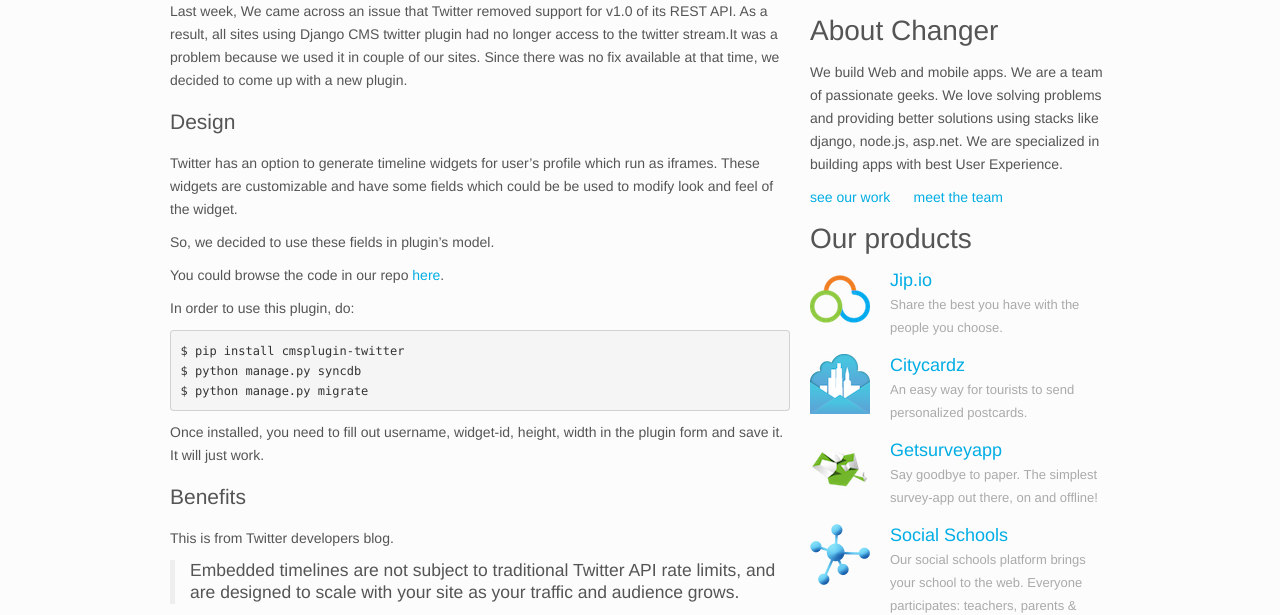
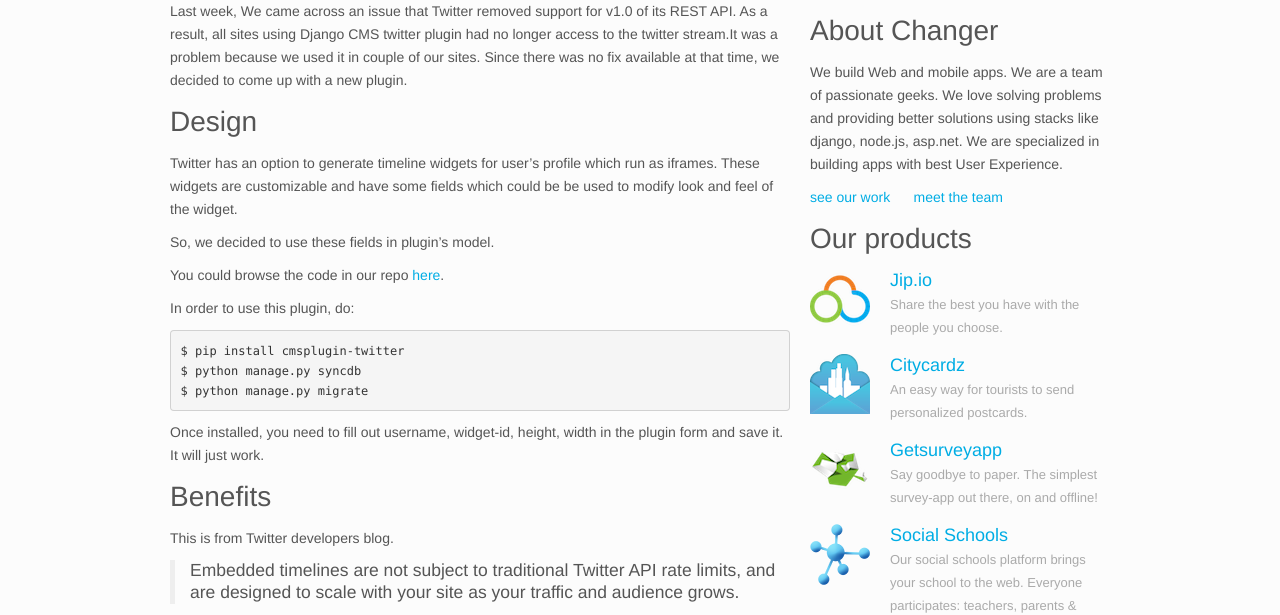
Before and after one commit to maddy9859/devlog, a Jekyll site: the page built from _posts/2013-07-03-Twitter-Plugin-For-Django-CMS.md, in a window 1280 px wide. Shown: the part 206-821 px from the top of the page. Built offline with Jekyll 4.4.1, drawn with Linux system fonts in a browser that asks for light colours; Markdown is read by kramdown in place of the engine named in the settings; comment, search, counter and statistics services are not loaded.

````diff
--- a/_posts/2013-07-03-Twitter-Plugin-For-Django-CMS.md
+++ b/_posts/2013-07-03-Twitter-Plugin-For-Django-CMS.md
@@ -9,7 +9,7 @@ author: vinitcool76
 
 Last week, We came across an issue that Twitter removed support for v1.0 of its REST API. As a result, all sites using Django CMS twitter plugin had no longer access to the twitter stream.It was a problem because we used it in couple of our sites. Since there was no fix available at that time, we decided to come up with a new plugin.
 
-### Design
+## Design
 
 
 Twitter has an option to generate timeline widgets for user's profile which run as iframes. These widgets are customizable and have some fields which could be be used to modify look and feel of the widget.
@@ -27,7 +27,7 @@ $ python manage.py migrate
 ```
 Once installed, you need to fill out username, widget-id, height, width in the plugin form and save it. It will just work.
 
-### Benefits
+## Benefits
 
 
 This is from Twitter developers blog.
````
